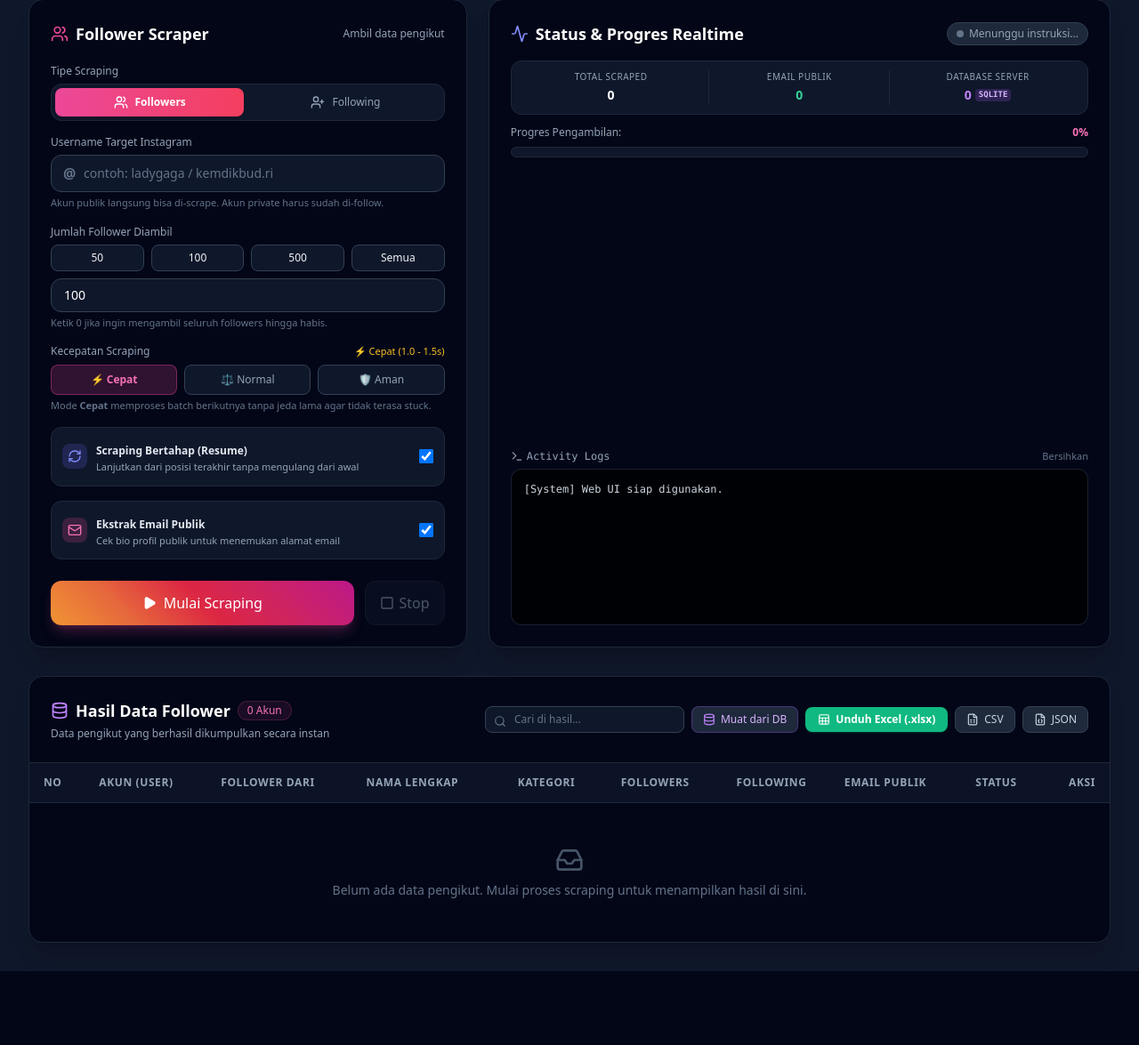
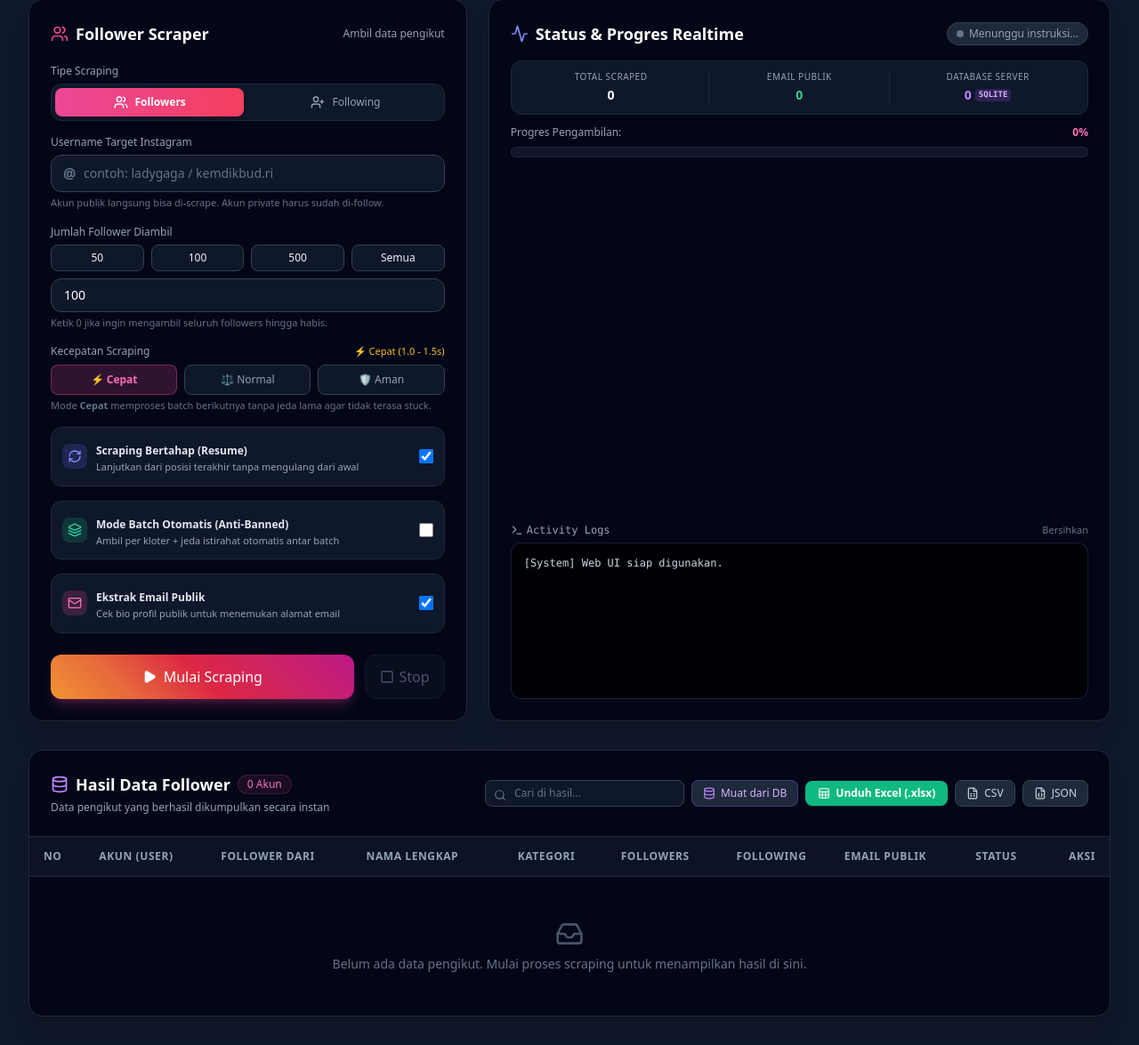
Before and after one commit to newofficialsyamanah-art/igscrapersyamanah, a Flask app: page / in a window 1280 px wide. Shown: the part 98-1273 px from the top of the page at 89% size. Before the commit the page ends 1190 px from the top, so only its background shows below. Run offline with Flask 3, Linux system fonts and the light colour scheme; data that the repository does not hold is empty; some libraries are stand-ins or nearby versions.

Commit message:
Add Auto-Batch and Cooldown mode for safe Instagram scraping while preserving existing mode

```diff
--- a/app.py
+++ b/app.py
@@ -38,7 +38,13 @@ scraping_state = {
     "results": [],
     "emails_found_count": 0,
     "db_saved_count": 0,
-    "db_type": db_manager.DB_TYPE
+    "db_type": db_manager.DB_TYPE,
+    "batch_mode": False,
+    "batch_size": 50,
+    "batch_delay_seconds": 180,
+    "current_batch": 1,
+    "is_in_cooldown": False,
+    "cooldown_remaining": 0
 }
 
 email_pattern = re.compile(r'\b[A-Za-z0-9._%+-]+@[A-Za-z0-9.-]+\.[A-Za-z]{2,}\b')
@@ -194,7 +200,7 @@ def process_batch_details(user_batch, http_session, target_username, scrape_type
         add_log(f"[!] Error simpan database: {dbe}")
 
 
-def run_scraper(target_username, scrape_limit, session_id, scrape_type="followers", speed="fast", extract_email=True, resume_mode=True):
+def run_scraper(target_username, scrape_limit, session_id, scrape_type="followers", speed="fast", extract_email=True, resume_mode=True, batch_mode=False, batch_size=50, batch_delay_seconds=180):
     global stop_event
     is_following = (scrape_type == "following")
     type_label = "following" if is_following else "pengikut (followers)"
@@ -219,11 +225,18 @@ def run_scraper(target_username, scrape_limit, session_id, scrape_type="follower
         scraping_state["results"] = []
         scraping_state["emails_found_count"] = 0
         scraping_state["db_saved_count"] = 0
+        scraping_state["batch_mode"] = batch_mode
+        scraping_state["batch_size"] = batch_size
+        scraping_state["batch_delay_seconds"] = batch_delay_seconds
+        scraping_state["current_batch"] = 1
+        scraping_state["is_in_cooldown"] = False
+        scraping_state["cooldown_remaining"] = 0
         scraping_state["status_text"] = f"Mempersiapkan koneksi..."
 
     speed_names = {"fast": "Cepat (1.0 - 1.5s)", "normal": "Normal (2.0 - 3.0s)", "safe": "Aman (4.0 - 5.0s)"}
     resume_note = " (Lanjutkan bertahap)" if resume_mode else " (Mulai dari awal)"
-    add_log(f"Memulai scraping {type_label} untuk @{target_username} (Target: {scrape_limit if scrape_limit > 0 else 'Semua'}{resume_note}, Mode: {speed_names.get(speed, speed)})...")
+    batch_note = f" [Auto-Batch: {batch_size} akun/batch, Jeda: {batch_delay_seconds}s]" if batch_mode else ""
+    add_log(f"Memulai scraping {type_label} untuk @{target_username} (Target: {scrape_limit if scrape_limit > 0 else 'Semua'}{resume_note}{batch_note}, Mode: {speed_names.get(speed, speed)})...")
 
     http_session = requests.Session()
     adapter = requests.adapters.HTTPAdapter(pool_connections=20, pool_maxsize=20)
@@ -286,6 +299,8 @@ def run_scraper(target_username, scrape_limit, session_id, scrape_type="follower
 
         page_num = 1
         has_more = True
+        batch_num = 1
+        current_batch_scraped = 0
 
         while has_more and len(users) < limit and not stop_event.is_set():
             if page_num > 1:
@@ -341,6 +356,7 @@ def run_scraper(target_username, scrape_limit, session_id, scrape_type="follower
                         break
 
             if new_in_batch_users:
+                current_batch_scraped += len(new_in_batch_users)
                 with state_lock:
                     scraping_state["status_text"] = f"Mengekstrak followers, following & email (Halaman {page_num})..."
                 process_batch_details(new_in_batch_users, http_session, target_username, scrape_type, extract_email)
@@ -383,6 +399,38 @@ def run_scraper(target_username, scrape_limit, session_id, scrape_type="follower
             if len(users) >= limit:
                 break
 
+            # Auto-Batch Cooldown (Model 1: Anti-Banned)
+            if batch_mode and current_batch_scraped >= batch_size and len(users) < limit and has_more and not stop_event.is_set():
+                mins, secs = divmod(batch_delay_seconds, 60)
+                duration_str = f"{mins} menit" if secs == 0 else (f"{secs} detik" if mins == 0 else f"{mins}m {secs}s")
+                add_log(f"[☕] Batch {batch_num} selesai ({current_batch_scraped} akun baru). Istirahat cooldown {duration_str} (Anti-Banned) agar aman dari Meta...")
+
+                with state_lock:
+                    scraping_state["is_in_cooldown"] = True
+                    scraping_state["current_batch"] = batch_num
+
+                end_cooldown = time.time() + batch_delay_seconds
+                while time.time() < end_cooldown and not stop_event.is_set():
+                    rem = max(0, int(end_cooldown - time.time()))
+                    m, s = divmod(rem, 60)
+                    with state_lock:
+                        scraping_state["cooldown_remaining"] = rem
+                        scraping_state["status_text"] = f"☕ Cooldown Batch {batch_num} ({len(users)}/{scrape_limit if scrape_limit > 0 else 'Semua'}): istirahat {m:02d}:{s:02d}..."
+                    time.sleep(1)
+
+                with state_lock:
+                    scraping_state["is_in_cooldown"] = False
+                    scraping_state["cooldown_remaining"] = 0
+
+                if stop_event.is_set():
+                    break
+
+                batch_num += 1
+                current_batch_scraped = 0
+                with state_lock:
+                    scraping_state["current_batch"] = batch_num
+                add_log(f"[🚀] Cooldown selesai! Melanjutkan ke Batch {batch_num} (Total terkumpul: {len(users)} akun)...")
+
             page_num += 1
 
         # Save to disk JSON file
@@ -391,6 +439,8 @@ def run_scraper(target_username, scrape_limit, session_id, scrape_type="follower
 
         with state_lock:
             scraping_state["is_scraping"] = False
+            scraping_state["is_in_cooldown"] = False
+            scraping_state["cooldown_remaining"] = 0
             scraping_state["progress_pct"] = 100
             email_info = f" ({scraping_state['emails_found_count']} email publik)" if extract_email else ""
             db_info = f", {scraping_state['db_saved_count']} disimpan ke DB"
@@ -516,14 +566,27 @@ def start_scrape():
     if speed not in ["fast", "normal", "safe"]:
         speed = "fast"
 
+    batch_mode = bool(data.get("batch_mode", False))
+    batch_size = int(data.get("batch_size", 50))
+    if batch_size < 10:
+        batch_size = 10
+    batch_delay_seconds = int(data.get("batch_delay_seconds", 180))
+    if batch_delay_seconds < 5:
+        batch_delay_seconds = 5
+
     stop_event.clear()
-    scrape_thread = threading.Thread(target=run_scraper, args=(target, limit, active_session_id, scrape_type, speed, extract_email, resume_mode), daemon=True)
+    scrape_thread = threading.Thread(
+        target=run_scraper,
+        args=(target, limit, active_session_id, scrape_type, speed, extract_email, resume_mode, batch_mode, batch_size, batch_delay_seconds),
+        daemon=True
+    )
     scrape_thread.start()
 
     type_name = "following" if scrape_type == "following" else "followers"
     email_note = " (ekstrak email & profil aktif)" if extract_email else ""
     resume_note = " [Mode Bertahap/Resume]" if resume_mode else " [Mulai dari awal]"
-    return jsonify({"success": True, "message": f"Mulai scraping {type_name} untuk @{target}{email_note}{resume_note}"})
+    batch_note = f" [Auto-Batch: {batch_size}/kloter, jeda {batch_delay_seconds}s]" if batch_mode else ""
+    return jsonify({"success": True, "message": f"Mulai scraping {type_name} untuk @{target}{email_note}{resume_note}{batch_note}"})
 
 
 @app.route("/api/scrape/stop", methods=["POST"])
--- a/templates/index.html
+++ b/templates/index.html
@@ -177,6 +177,50 @@
                             <input type="checkbox" id="check-resume-mode" checked
                                 class="w-4 h-4 text-indigo-500 bg-slate-800 border-slate-700 rounded focus:ring-indigo-500 focus:ring-offset-slate-900 cursor-pointer">
                         </label>
+                    </div>
+
+                    <!-- Auto-Batch Mode (Anti-Banned) -->
+                    <div class="p-3 bg-slate-900 border border-slate-800 rounded-xl space-y-2.5">
+                        <label class="flex items-center justify-between cursor-pointer select-none">
+                            <div class="flex items-center space-x-2.5">
+                                <div class="w-7 h-7 rounded-lg bg-emerald-500/20 flex items-center justify-center text-emerald-400">
+                                    <i data-lucide="layers" class="w-4 h-4"></i>
+                                </div>
+                                <div>
+                                    <span class="text-xs font-semibold text-slate-200">Mode Batch Otomatis (Anti-Banned)</span>
+                                    <p class="text-[11px] text-slate-400">Ambil per kloter + jeda istirahat otomatis antar batch</p>
+                                </div>
+                            </div>
+                            <input type="checkbox" id="check-batch-mode" onchange="toggleBatchConfig()"
+                                class="w-4 h-4 text-emerald-500 bg-slate-800 border-slate-700 rounded focus:ring-emerald-500 focus:ring-offset-slate-900 cursor-pointer">
+                        </label>
+
+                        <!-- Batch Settings Panel (Collapsible) -->
+                        <div id="batch-config-panel" class="hidden pt-2.5 border-t border-slate-800/80 space-y-2">
+                            <div class="grid grid-cols-2 gap-2">
+                                <div>
+                                    <label class="block text-[11px] font-medium text-slate-400 mb-1">Ukuran Batch</label>
+                                    <select id="batch-size" class="w-full px-2.5 py-1.5 bg-slate-950 border border-slate-700 rounded-lg text-xs text-white focus:outline-none focus:ring-1 focus:ring-emerald-500">
+                                        <option value="25">25 Akun / Batch</option>
+                                        <option value="50" selected>50 Akun / Batch</option>
+                                        <option value="100">100 Akun / Batch</option>
+                                        <option value="200">200 Akun / Batch</option>
+                                    </select>
+                                </div>
+                                <div>
+                                    <label class="block text-[11px] font-medium text-slate-400 mb-1">Jeda Cooldown</label>
+                                    <select id="batch-delay" class="w-full px-2.5 py-1.5 bg-slate-950 border border-slate-700 rounded-lg text-xs text-white focus:outline-none focus:ring-1 focus:ring-emerald-500">
+                                        <option value="60">1 Menit</option>
+                                        <option value="120">2 Menit</option>
+                                        <option value="180" selected>3 Menit (Disarankan)</option>
+                                        <option value="300">5 Menit (Sangat Aman)</option>
+                                    </select>
+                                </div>
+                            </div>
+                            <p class="text-[10px] text-emerald-400/90 leading-tight">
+                                💡 Ambil 1 kloter ➔ simpan ke DB ➔ istirahat otomatis ➔ lanjut kloter berikutnya hingga target tercapai.
+                            </p>
+                        </div>
                     </div>
 
                     <!-- Email Extraction Toggle -->
@@ -418,6 +462,17 @@
             else speedDesc.textContent = '🛡️ Aman (4.0 - 5.0s)';
         }
 
+        // Helper: Toggle Auto-Batch Config Panel
+        function toggleBatchConfig() {
+            const isChecked = document.getElementById('check-batch-mode').checked;
+            const panel = document.getElementById('batch-config-panel');
+            if (isChecked) {
+                panel.classList.remove('hidden');
+            } else {
+                panel.classList.add('hidden');
+            }
+        }
+
         // Helper: Switch Scrape Mode (followers / following)
         function switchScrapeMode(mode) {
             currentScrapeMode = mode;
@@ -611,6 +666,9 @@
 
             const extract_email = document.getElementById('check-extract-email') ? document.getElementById('check-extract-email').checked : true;
             const resume = document.getElementById('check-resume-mode') ? document.getElementById('check-resume-mode').checked : true;
+            const batch_mode = document.getElementById('check-batch-mode') ? document.getElementById('check-batch-mode').checked : false;
+            const batch_size = parseInt(document.getElementById('batch-size').value) || 50;
+            const batch_delay_seconds = parseInt(document.getElementById('batch-delay').value) || 180;
 
             document.getElementById('btn-start').disabled = true;
             document.getElementById('btn-stop').disabled = false;
@@ -619,7 +677,17 @@
                 const res = await fetch('/api/scrape/start', {
                     method: 'POST',
                     headers: { 'Content-Type': 'application/json' },
-                    body: JSON.stringify({ target, limit, scrape_type: currentScrapeMode, speed: currentSpeed, extract_email, resume })
+                    body: JSON.stringify({
+                        target,
+                        limit,
+                        scrape_type: currentScrapeMode,
+                        speed: currentSpeed,
+                        extract_email,
+                        resume,
+                        batch_mode,
+                        batch_size,
+                        batch_delay_seconds
+                    })
                 });
                 const data = await res.json();
                 if (!data.success) {
@@ -684,13 +752,21 @@
                 const elDbBadge = document.getElementById('db-badge');
                 if (elDbBadge && state.db_type) elDbBadge.textContent = state.db_type.toUpperCase();
 
-                if (state.is_scraping) {
+                if (state.is_in_cooldown) {
+                    statusLight.className = 'w-2 h-2 rounded-full bg-amber-400 animate-pulse';
+                    statusPill.className = 'text-xs px-2.5 py-1 rounded-full bg-amber-500/20 text-amber-300 border border-amber-500/40 flex items-center space-x-1.5 shadow-sm shadow-amber-500/20';
+                    statusText.textContent = state.status_text || 'Sedang jeda istirahat antar batch...';
+                    document.getElementById('btn-start').disabled = true;
+                    document.getElementById('btn-stop').disabled = false;
+                } else if (state.is_scraping) {
                     statusLight.className = 'w-2 h-2 rounded-full bg-pink-400 animate-ping';
+                    statusPill.className = 'text-xs px-2.5 py-1 rounded-full bg-slate-800 text-slate-400 border border-slate-700 flex items-center space-x-1.5';
                     statusText.textContent = state.status_text || 'Sedang mengambil data...';
                     document.getElementById('btn-start').disabled = true;
                     document.getElementById('btn-stop').disabled = false;
                 } else {
                     statusLight.className = 'w-2 h-2 rounded-full bg-slate-500';
+                    statusPill.className = 'text-xs px-2.5 py-1 rounded-full bg-slate-800 text-slate-400 border border-slate-700 flex items-center space-x-1.5';
                     statusText.textContent = state.status_text || 'Selesai / Idle';
                     document.getElementById('btn-start').disabled = false;
                     document.getElementById('btn-stop').disabled = true;
```
